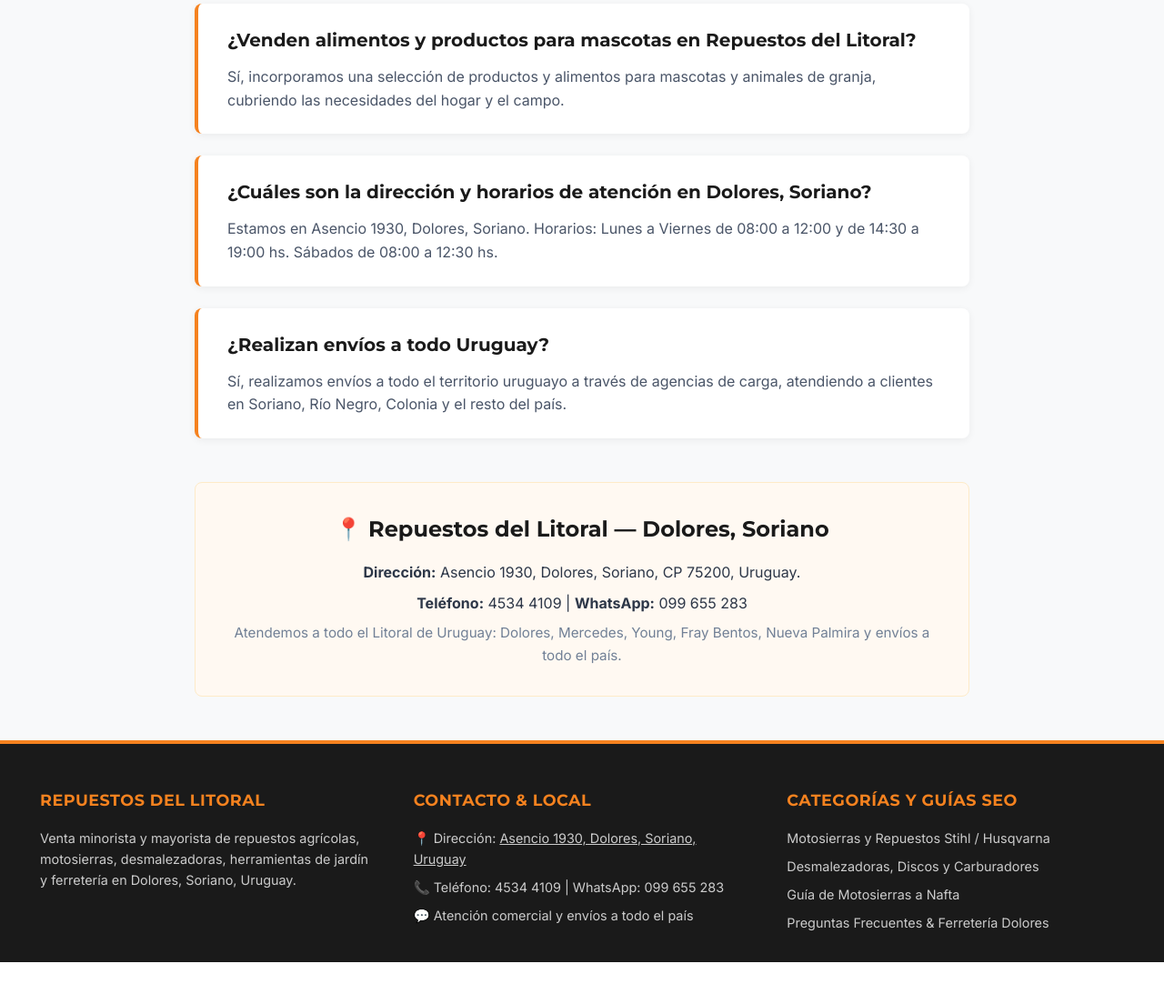
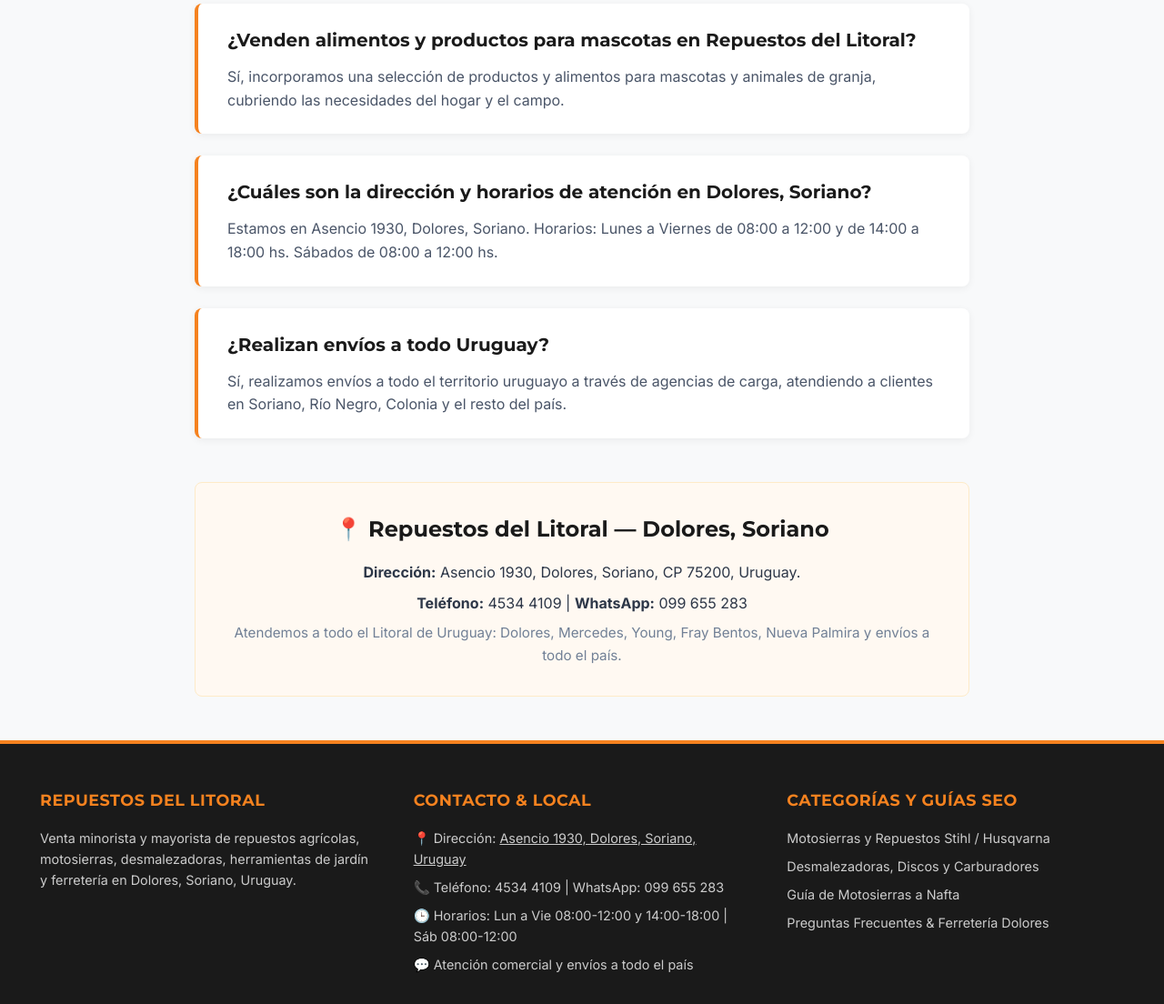
Before and after one commit to AlexG1223/Repuestos-del-Litoral, a PHP site: page /faq.php in a window 1280 px wide. Shown: the part 1155-2259 px from the top of the page at 91% size. Before the commit the page ends 2213 px from the top, so only its background shows below. Run offline with PHP 8.4, Linux system fonts and the light colour scheme; data comes from the database, SQL or seed files in the repository.

Commit message:
Actualizar horarios de atencion del local (8 a 12 y 14 a 18 Lun-Vie, 8 a 12 Sab)

```diff
--- a/private/services/SeoService.php
+++ b/private/services/SeoService.php
@@ -51,13 +51,19 @@ class SeoService {
                     '@type' => 'OpeningHoursSpecification',
                     'dayOfWeek' => ['Monday', 'Tuesday', 'Wednesday', 'Thursday', 'Friday'],
                     'opens' => '08:00',
-                    'closes' => '19:00'
+                    'closes' => '12:00'
+                ],
+                [
+                    '@type' => 'OpeningHoursSpecification',
+                    'dayOfWeek' => ['Monday', 'Tuesday', 'Wednesday', 'Thursday', 'Friday'],
+                    'opens' => '14:00',
+                    'closes' => '18:00'
                 ],
                 [
                     '@type' => 'OpeningHoursSpecification',
                     'dayOfWeek' => ['Saturday'],
                     'opens' => '08:00',
-                    'closes' => '12:30'
+                    'closes' => '12:00'
                 ]
             ],
             'priceRange' => '$$',
--- a/public_html/faq.php
+++ b/public_html/faq.php
@@ -31,7 +31,7 @@ $qaList = [
     ],
     [
         'question' => '¿Cuáles son la dirección y horarios de atención en Dolores, Soriano?',
-        'answer' => 'Estamos en Asencio 1930, Dolores, Soriano. Horarios: Lunes a Viernes de 08:00 a 12:00 y de 14:30 a 19:00 hs. Sábados de 08:00 a 12:30 hs.'
+        'answer' => 'Estamos en Asencio 1930, Dolores, Soriano. Horarios: Lunes a Viernes de 08:00 a 12:00 y de 14:00 a 18:00 hs. Sábados de 08:00 a 12:00 hs.'
     ],
     [
         'question' => '¿Realizan envíos a todo Uruguay?',
--- a/public_html/includes/footer.php
+++ b/public_html/includes/footer.php
@@ -10,6 +10,7 @@
       <ul>
         <li>📍 Dirección: <a href="https://www.google.com/maps/place/Semiller%C3%ADa+My.Vi.Da/@-33.5279796,-58.248913,13.57z/data=!4m10!1m2!2m1!1sAsencio+1930,+Dolores,+Soriano,+Uruguay!3m6!1s0x95a5291884f9ab0f:0x6aa8bf331873e2d1!8m2!3d-33.5352914!4d-58.2143246" target="_blank" rel="noopener noreferrer" style="color: inherit; text-decoration: underline;">Asencio 1930, Dolores, Soriano, Uruguay</a></li>
         <li>📞 Teléfono: 4534 4109 | WhatsApp: <a href="https://wa.me/59899655283" target="_blank" rel="noopener">099 655 283</a></li>
+        <li>🕒 Horarios: Lun a Vie 08:00-12:00 y 14:00-18:00 | Sáb 08:00-12:00</li>
         <li>💬 Atención comercial y envíos a todo el país</li>
       </ul>
     </div>
--- a/public_html/llms.txt
+++ b/public_html/llms.txt
@@ -9,7 +9,7 @@
 - **WhatsApp / Celular**: (+598) 99 655 283
 - **Sitio Web**: https://repuestosdellitoral.com/
 - **Coordenadas GPS**: Latitude -33.5352914, Longitude -58.2143246
-- **Horarios de Atención**: Lunes a Viernes de 08:00 a 12:00 y 14:30 a 19:00. Sábados de 08:00 a 12:30.
+- **Horarios de Atención**: Lunes a Viernes de 08:00 a 12:00 y 14:00 a 18:00. Sábados de 08:00 a 12:00.
 
 ## Catálogo de Productos y Rubros Comerciales
 
```
Also changed, not shown: public_html/inicio.php (+4 -26 lines).
